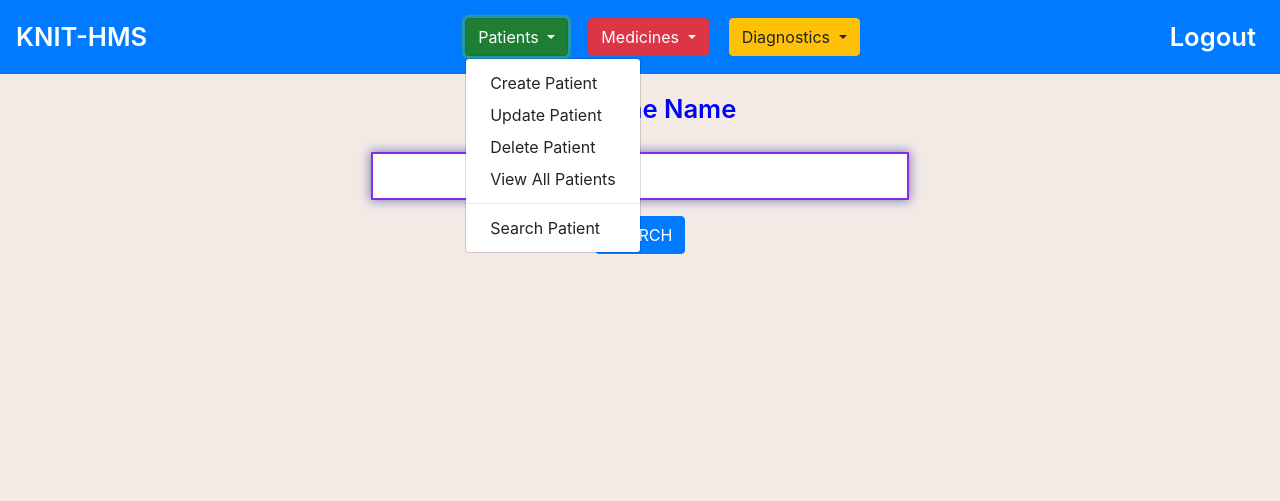
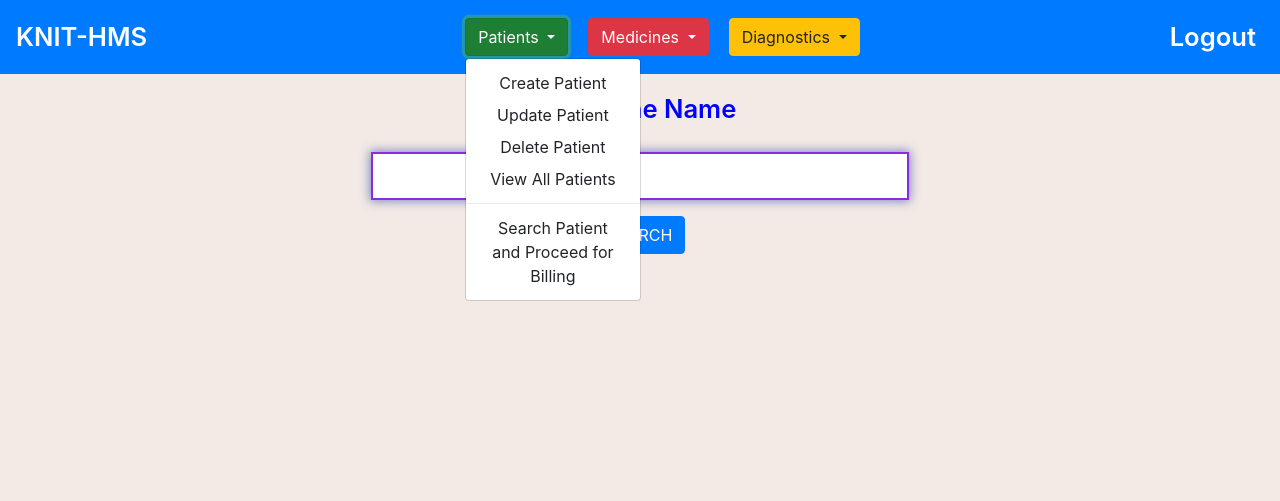
Before and after one commit to rajsrivastava0710/CaseStudy, a Flask app: page /patient/1/medicines/add in a window 1280 px wide, after a click on "Patients". Shown: the top 501 px of the page. Run offline with Flask 2, Linux system fonts and the light colour scheme; a user stored in the database is signed in; some libraries are stand-ins or nearby versions.

```diff
--- a/application/templates/partials/_navbar.html
+++ b/application/templates/partials/_navbar.html
@@ -14,13 +14,13 @@
           <button type="button btn-lg" class="btn btn-success dropdown-toggle" data-toggle="dropdown" aria-haspopup="true" aria-expanded="false">
             Patients
           </button>
-          <div class="dropdown-menu">
+          <div class="dropdown-menu text-center">
             <a class="dropdown-item" href="/create_patient">Create Patient</a>
             <a class="dropdown-item" href="/update_patient">Update Patient</a>
             <a class="dropdown-item" href="/delete_patient">Delete Patient</a>
             <a class="dropdown-item" href="/view_patient">View All Patients</a>
             <div class="dropdown-divider"></div>
-            <a class="dropdown-item" href="/search_patient">Search Patient</a>
+            <a class="dropdown-item" href="/search_patient" style='white-space: normal;'>Search Patient and Proceed for Billing</a>
           </div>
         </li>
 
@@ -28,7 +28,7 @@
           <button type="button" class="btn btn-danger dropdown-toggle" data-toggle="dropdown" aria-haspopup="true" aria-expanded="false">
             Medicines
           </button>
-          <div class="dropdown-menu">
+          <div class="dropdown-menu text-center">
             <a class="dropdown-item" href="/patient/medicines">Search for Medicines</a>
             <div class="dropdown-divider"></div>
             <a class="dropdown-item" href="/medicines/all">All Medicines</a>
@@ -39,7 +39,7 @@
           <button type="button" class="btn btn-warning dropdown-toggle" data-toggle="dropdown" aria-haspopup="true" aria-expanded="false">
             Diagnostics
           </button>
-          <div class="dropdown-menu">
+          <div class="dropdown-menu text-center">
             <a class="dropdown-item" href="/patient/diagnostics">Search for Diagnostics</a>
             <div class="dropdown-divider"></div>
             <a class="dropdown-item" href="/diagnostics/all">All Diagnostics</a>
```
Also changed, not shown: README.md.
